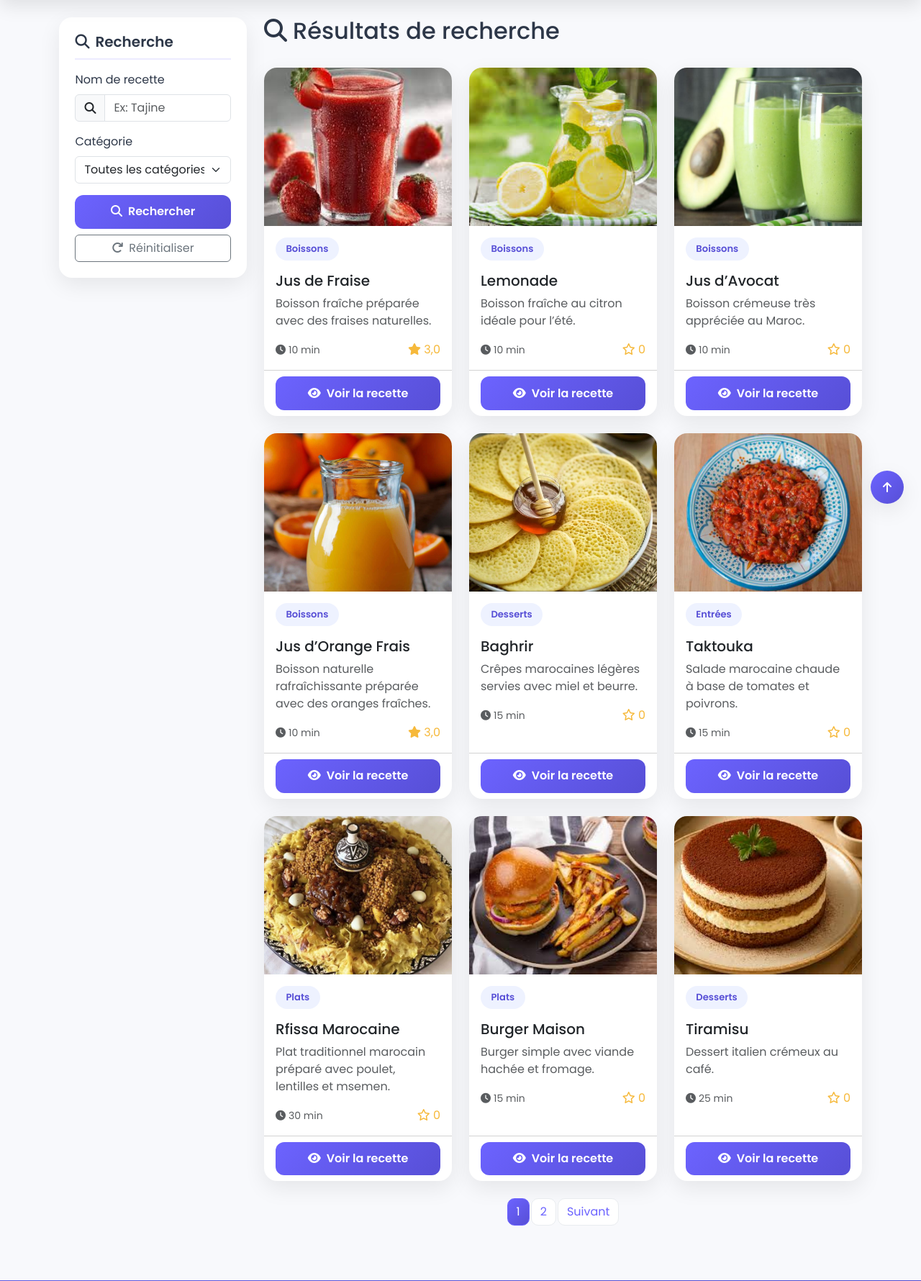
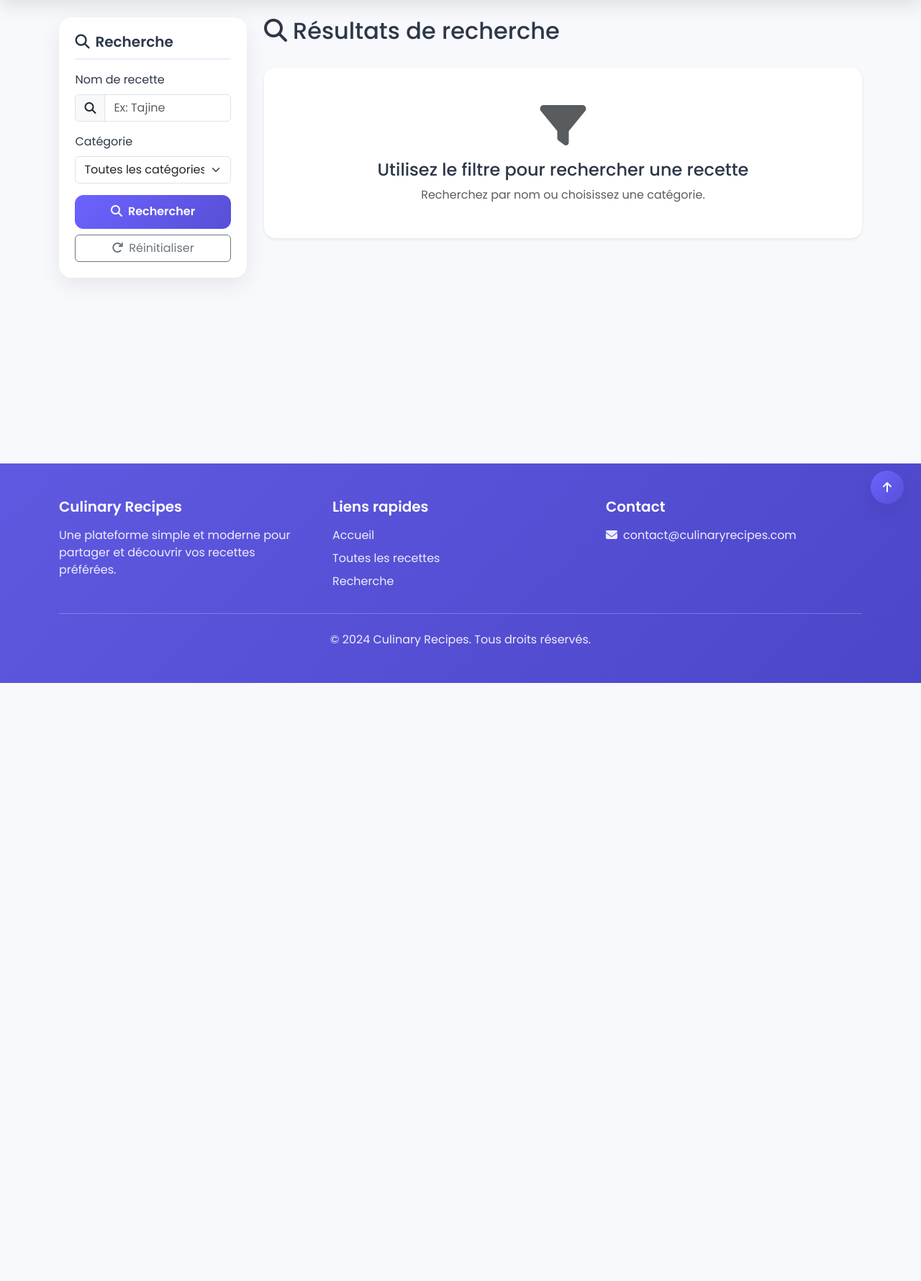
Before and after one commit to ayoubmorchid/culinary_recipes, a Django app: page /recettes/recherche/ in a window 1280 px wide. Shown: the part 76-1856 px from the top of the page at 72% size. After the commit the page ends 1025 px from the top, so only its background shows below. Run offline with Django 4.2, Linux system fonts and the light colour scheme; data comes from the database, SQL or seed files in the repository.

Commit message:
Show search results only after applying name or category filter

```diff
--- a/templates/recipes/search.html
+++ b/templates/recipes/search.html
@@ -15,7 +15,9 @@
                 <div class="mb-3">
                     <label class="form-label">Nom de recette</label>
                     <div class="input-group">
-                        <span class="input-group-text"><i class="fas fa-search"></i></span>
+                        <span class="input-group-text">
+                            <i class="fas fa-search"></i>
+                        </span>
                         <input
                             type="text"
                             name="q"
@@ -42,6 +44,7 @@
                     <button type="submit" class="btn btn-primary">
                         <i class="fas fa-search me-2"></i>Rechercher
                     </button>
+
                     <a href="{% url 'recipes:search' %}" class="btn btn-outline-secondary">
                         <i class="fas fa-redo me-2"></i>Réinitialiser
                     </a>
@@ -50,12 +53,12 @@
         </div>
     </div>
 
-    <!-- Résultats -->
+    <!-- Zone résultats -->
     <div class="col-lg-9">
         <div class="d-flex justify-content-between align-items-center mb-4">
             <h2>
                 <i class="fas fa-search me-2"></i>Résultats de recherche
-                {% if request.GET.q or request.GET.category %}
+                {% if search_submitted and recipes %}
                     <small class="text-muted">
                         ({{ recipes.paginator.count }} résultat{{ recipes.paginator.count|pluralize }})
                     </small>
@@ -63,7 +66,16 @@
             </h2>
         </div>
 
-        {% if recipes %}
+        {% if not search_submitted %}
+            <div class="text-center py-5 bg-white rounded-4 shadow-sm">
+                <i class="fas fa-filter fa-4x text-muted mb-3"></i>
+                <h4>Utilisez le filtre pour rechercher une recette</h4>
+                <p class="text-muted mb-0">
+                    Recherchez par nom ou choisissez une catégorie.
+                </p>
+            </div>
+
+        {% elif recipes %}
             <div class="row">
                 {% for recipe in recipes %}
                     <div class="col-md-6 col-lg-4 mb-4">
@@ -145,11 +157,14 @@
                     </ul>
                 </nav>
             {% endif %}
+
         {% else %}
-            <div class="text-center py-5">
+            <div class="text-center py-5 bg-white rounded-4 shadow-sm">
                 <i class="fas fa-search fa-4x text-muted mb-3"></i>
                 <h4>Aucun résultat trouvé</h4>
-                <p class="text-muted">Essayez avec un autre nom ou une autre catégorie.</p>
+                <p class="text-muted mb-0">
+                    Essayez avec un autre nom ou une autre catégorie.
+                </p>
             </div>
         {% endif %}
     </div>
```
